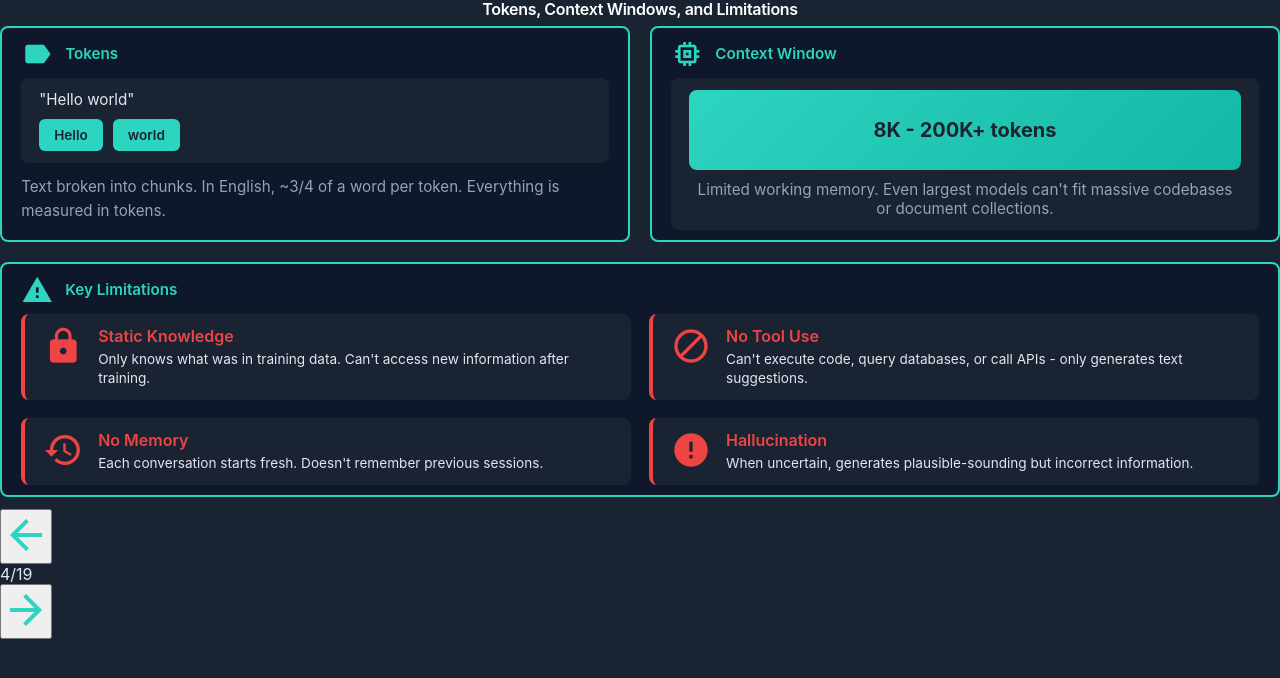
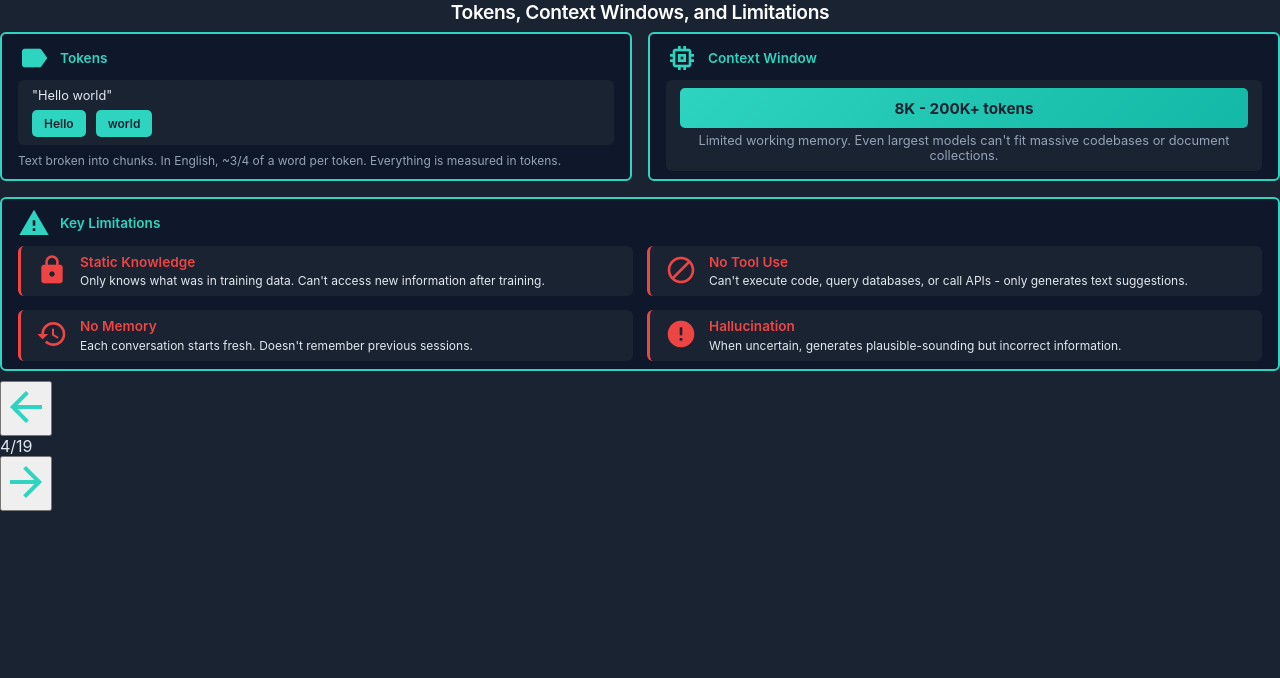
Before and after one commit to Ztein/slides, a website: page presentations/uppsala_uni_18_nov_2025/slides/004.html in a window 1280 px wide. Drawn offline with Linux system fonts and the light colour scheme.

Commit message:
FIX: Balance H1 size and reduce slide 004 content further
- Increase H1 from 1.8vh/1.4rem to 2.2vh/1.7rem (balanced - not too small, not too large)
- Further reduce slide 004 content-grid gap and margin
- Further reduce section padding and border-radius
- Further reduce section-title font-size and margins
- Further reduce token-example, token-info padding and font-sizes
- Further reduce context-window, window-box sizes
- Further reduce limitations-grid gap and limitation sizes
- Reduce all padding, margins, font-sizes more aggressively

This should make H1 readable while fitting all content on screen

```diff
--- a/presentations/uppsala_uni_18_nov_2025/style.css
+++ b/presentations/uppsala_uni_18_nov_2025/style.css
@@ -26,15 +26,15 @@ body {
     flex-direction: column;
 }
 
-/* Rubrikstilar - FIX: Drastiskt minskad för Reveal.js */
+/* Rubrikstilar - FIX: Balanserad storlek för Reveal.js */
 h1 {
     text-align: center;
     color: #ffffff;
-    font-size: clamp(1rem, 1.8vh, 1.4rem) !important;  /* FIX: Drastiskt minskad från 2.5vh/2rem */
-    margin-bottom: clamp(6px, 0.8vh, 10px) !important;  /* FIX: Minskad margin */
+    font-size: clamp(1.2rem, 2.2vh, 1.7rem) !important;  /* FIX: Balanserad - inte för liten, inte för stor */
+    margin-bottom: clamp(8px, 1vh, 12px) !important;  /* FIX: Liten margin */
     font-weight: 600;
     letter-spacing: -0.02em;
-    line-height: 1.2;  /* FIX: Tighter line-height */
+    line-height: 1.25;  /* FIX: Tighter line-height */
 }
 
 /* === POTENTIELLT GEMENSAMMA KLASSER === */
@@ -695,31 +695,31 @@ h1:has(+ .architecture-flow) {
 
 /* === SLIDE 004 - TOKENS, CONTEXT WINDOWS, AND LIMITATIONS (specifik för 004) === */
 
-/* Content grid - FIX: Reduced for Reveal.js */
+/* Content grid - FIX: Further reduced for Reveal.js to fit on screen */
 .content-grid {
     display: grid;
     grid-template-columns: 1fr 1fr;
-    gap: clamp(12px, 2vw, 20px); /* FIX: Reduced from 3vw/35px */
-    margin-bottom: clamp(10px, 1.5vh, 15px); /* FIX: Reduced from 25px */
-}
-
-/* Section - FIX: Reduced for Reveal.js */
+    gap: clamp(10px, 1.5vw, 16px) !important; /* FIX: Further reduced */
+    margin-bottom: clamp(8px, 1.2vh, 12px) !important; /* FIX: Further reduced */
+}
+
+/* Section - FIX: Further reduced for Reveal.js to fit on screen */
 .section {
     background: #0f172a;
-    border: 2px solid #2dd4bf;  /* FIX: Reduced from 3px */
-    border-radius: 8px;  /* FIX: Reduced from 12px */
-    padding: clamp(10px, 1.2vh, 14px) clamp(12px, 1.5vw, 20px); /* FIX: Reduced padding */
-}
-
-/* Section title - FIX: Reduced for Reveal.js */
+    border: 2px solid #2dd4bf;
+    border-radius: 6px !important;  /* FIX: Smaller border-radius */
+    padding: clamp(8px, 1vh, 12px) clamp(10px, 1.3vw, 16px) !important; /* FIX: Further reduced padding */
+}
+
+/* Section title - FIX: Further reduced for Reveal.js to fit on screen */
 .section-title {
-    font-size: clamp(0.95em, 1.6vh, 1.2em) !important; /* FIX: Reduced from 2.2vh/1.5em */
+    font-size: clamp(0.85em, 1.4vh, 1.1em) !important; /* FIX: Further reduced */
     color: #2dd4bf;
     font-weight: 600;
-    margin-bottom: clamp(8px, 1vh, 12px) !important; /* FIX: Reduced from 15px */
-    display: flex;
-    align-items: center;
-    gap: clamp(8px, 1.2vw, 12px);  /* FIX: Reduced gap */
+    margin-bottom: clamp(6px, 0.8vh, 10px) !important; /* FIX: Further reduced */
+    display: flex;
+    align-items: center;
+    gap: clamp(6px, 1vw, 10px) !important;  /* FIX: Further reduced gap */
 }
 
 /* Section icon - FIX: Reduced for Reveal.js */
@@ -727,19 +727,19 @@ h1:has(+ .architecture-flow) {
     font-size: clamp(24px, 3vw, 32px);  /* FIX: Reduced from 4vw/40px */
 }
 
-/* Token example */
+/* Token example - FIX: Reduced for Reveal.js to fit on screen */
 .token-example {
     background: #1a2332;
-    padding: 12px clamp(12px, 1.5vw, 18px); /* FAST vertikal padding (12px) */
-    border-radius: 8px;
-    margin-bottom: 12px; /* FAST margin */
-}
-
-/* Token text */
+    padding: clamp(8px, 1vh, 10px) clamp(10px, 1.3vw, 14px) !important; /* FIX: Reduced padding */
+    border-radius: 6px !important;
+    margin-bottom: clamp(8px, 1vh, 10px) !important; /* FIX: Reduced margin */
+}
+
+/* Token text - FIX: Reduced for Reveal.js */
 .token-text {
-    font-size: clamp(0.95em, 1.8vh, 1.1em); /* Mindre text */
+    font-size: clamp(0.8em, 1.3vh, 0.95em) !important; /* FIX: Reduced from 1.8vh/1.1em */
     color: #e2e8f0;
-    margin-bottom: 10px; /* FAST margin */
+    margin-bottom: clamp(6px, 0.8vh, 8px) !important; /* FIX: Reduced from 10px */
 }
 
 /* Token breakdown */
@@ -749,53 +749,53 @@ h1:has(+ .architecture-flow) {
     gap: clamp(8px, 1vw, 10px);
 }
 
-/* Token badge */
+/* Token badge - FIX: Reduced for Reveal.js to fit on screen */
 .token {
-    padding: clamp(6px, 1vh, 8px) clamp(12px, 1.5vw, 15px);
+    padding: clamp(4px, 0.8vh, 6px) clamp(8px, 1.2vw, 12px) !important; /* FIX: Reduced padding */
     background: #2dd4bf;
     color: #1a2332;
-    border-radius: 6px;
+    border-radius: 5px !important;
     font-weight: 600;
-    font-size: clamp(0.85em, 1.5vh, 0.95em);
-}
-
-/* Token info text */
+    font-size: clamp(0.75em, 1.2vh, 0.85em) !important; /* FIX: Reduced font-size */
+}
+
+/* Token info text - FIX: Reduced for Reveal.js to fit on screen */
 .token-info {
     color: #94a3b8;
-    font-size: clamp(0.95em, 1.6vh, 1.1em);
-    line-height: 1.6;
-}
-
-/* Context window */
+    font-size: clamp(0.75em, 1.2vh, 0.9em) !important; /* FIX: Further reduced */
+    line-height: 1.4 !important;  /* FIX: Tighter line-height */
+}
+
+/* Context window - FIX: Reduced for Reveal.js to fit on screen */
 .context-window {
     background: #1a2332;
-    padding: 12px clamp(12px, 1.5vw, 18px); /* FAST vertikal padding */
-    border-radius: 8px;
+    padding: clamp(8px, 1vh, 10px) clamp(10px, 1.3vw, 14px) !important; /* FIX: Reduced padding */
+    border-radius: 6px !important;
     text-align: center;
 }
 
-/* Window box */
+/* Window box - FIX: Further reduced for Reveal.js to fit on screen */
 .window-box {
     width: 100%;
-    height: clamp(70px, 10vh, 100px); /* Mindre höjd */
+    height: clamp(40px, 5vh, 55px) !important; /* FIX: Further reduced */
     background: linear-gradient(135deg, #2dd4bf 0%, #14b8a6 100%);
-    border-radius: 8px;
+    border-radius: 5px !important;
     display: flex;
     align-items: center;
     justify-content: center;
-    margin-bottom: 10px; /* FAST margin */
-}
-
-/* Window text */
+    margin-bottom: clamp(4px, 0.6vh, 6px) !important; /* FIX: Further reduced */
+}
+
+/* Window text - FIX: Reduced for Reveal.js */
 .window-text {
-    font-size: clamp(1.2em, 2.5vh, 1.5em);
+    font-size: clamp(0.95em, 1.6vh, 1.2em) !important; /* FIX: Reduced from 2.5vh/1.5em */
     color: #1a2332;
     font-weight: 700;
 }
 
-/* Window info */
+/* Window info - FIX: Reduced for Reveal.js */
 .window-info {
-    font-size: clamp(0.95em, 1.8vh, 1.1em);
+    font-size: clamp(0.8em, 1.3vh, 0.95em) !important; /* FIX: Reduced from 1.8vh/1.1em */
     color: #94a3b8;
 }
 
@@ -804,29 +804,30 @@ h1:has(+ .architecture-flow) {
     grid-column: 1 / -1;
 }
 
-/* Limitations grid */
+/* Limitations grid - FIX: Reduced for Reveal.js to fit on screen */
 .limitations-grid {
     display: grid;
     grid-template-columns: repeat(2, 1fr);
-    gap: clamp(12px, 1.5vw, 18px); /* Mindre gap */
-}
-
-/* Limitation item */
+    gap: clamp(8px, 1.2vw, 14px) !important; /* FIX: Further reduced gap */
+    margin-top: clamp(6px, 0.8vh, 10px) !important; /* FIX: Add small top margin */
+}
+
+/* Limitation item - FIX: Reduced for Reveal.js */
 .limitation {
     display: flex;
     align-items: flex-start;
-    gap: clamp(10px, 1.2vw, 15px);
-    padding: 12px clamp(12px, 1.5vw, 18px); /* FAST vertikal padding (12px) */
+    gap: clamp(8px, 1vw, 12px);  /* FIX: Reduced gap */
+    padding: clamp(8px, 1vh, 10px) clamp(10px, 1.2vw, 15px) !important; /* FIX: Reduced padding */
     background: #1a2332;
-    border-radius: 8px;
-    border-left: 4px solid #ef4444;
-}
-
-/* Limitation icon */
+    border-radius: 6px;  /* FIX: Reduced from 8px */
+    border-left: 3px solid #ef4444;  /* FIX: Reduced from 4px */
+}
+
+/* Limitation icon - FIX: Reduced for Reveal.js */
 .limitation-icon {
-    font-size: clamp(32px, 4vw, 40px);
+    font-size: clamp(24px, 3vw, 32px) !important; /* FIX: Reduced from 4vw/40px */
     color: #ef4444;
-    min-width: clamp(32px, 4vw, 40px);
+    min-width: clamp(24px, 3vw, 32px) !important; /* FIX: Reduced */
 }
 
 /* Limitation content */
@@ -834,19 +835,19 @@ h1:has(+ .architecture-flow) {
     flex: 1;
 }
 
-/* Limitation title */
+/* Limitation title - FIX: Reduced for Reveal.js to fit on screen */
 .limitation-title {
-    font-size: clamp(1em, 1.8vh, 1.2em); /* Mindre font-size */
+    font-size: clamp(0.85em, 1.4vh, 1em) !important; /* FIX: Further reduced */
     color: #ef4444;
     font-weight: 600;
-    margin-bottom: 4px; /* FAST margin */
-}
-
-/* Limitation text */
+    margin-bottom: clamp(3px, 0.4vh, 5px) !important; /* FIX: Reduced margin */
+}
+
+/* Limitation text - FIX: Reduced for Reveal.js to fit on screen */
 .limitation-text {
-    font-size: clamp(0.85em, 1.4vh, 0.95em); /* Mindre text */
+    font-size: clamp(0.75em, 1.2vh, 0.85em) !important; /* FIX: Further reduced */
     color: #e2e8f0;
-    line-height: 1.4; /* Tightare line-height */
+    line-height: 1.3 !important; /* FIX: Tighter line-height */
 }
 
 /* MacBook Pro specific adjustments för slide 004 */
```
Also changed, not shown: presentations/uppsala_uni_18_nov_2025/index.html (+3 -3 lines).
